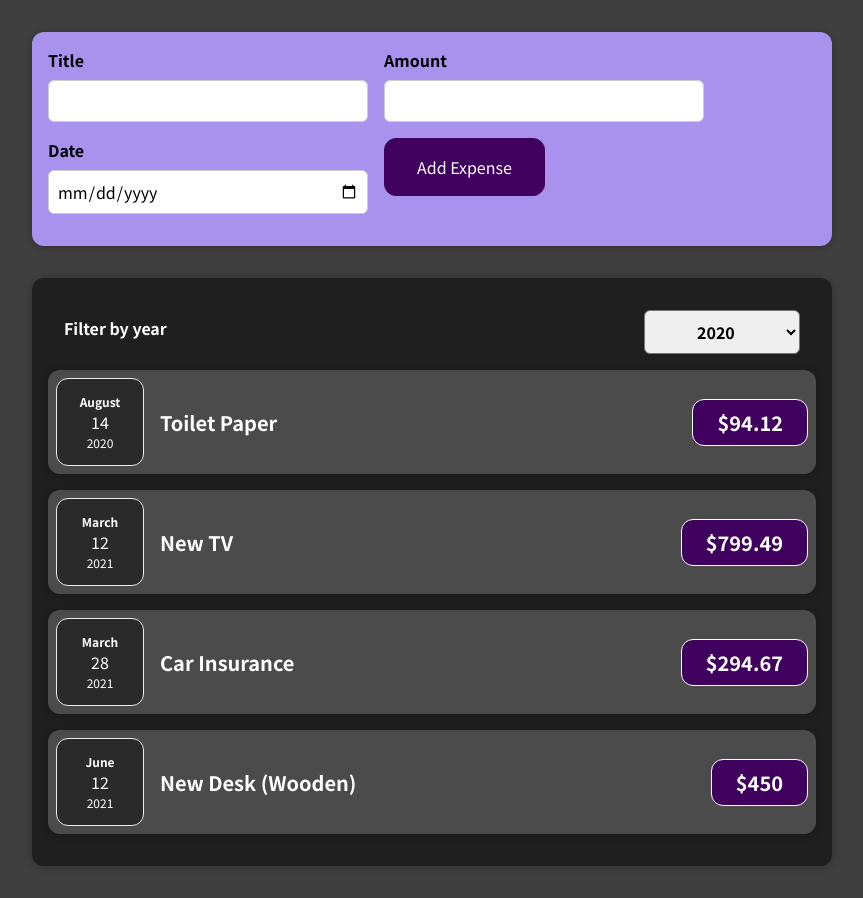
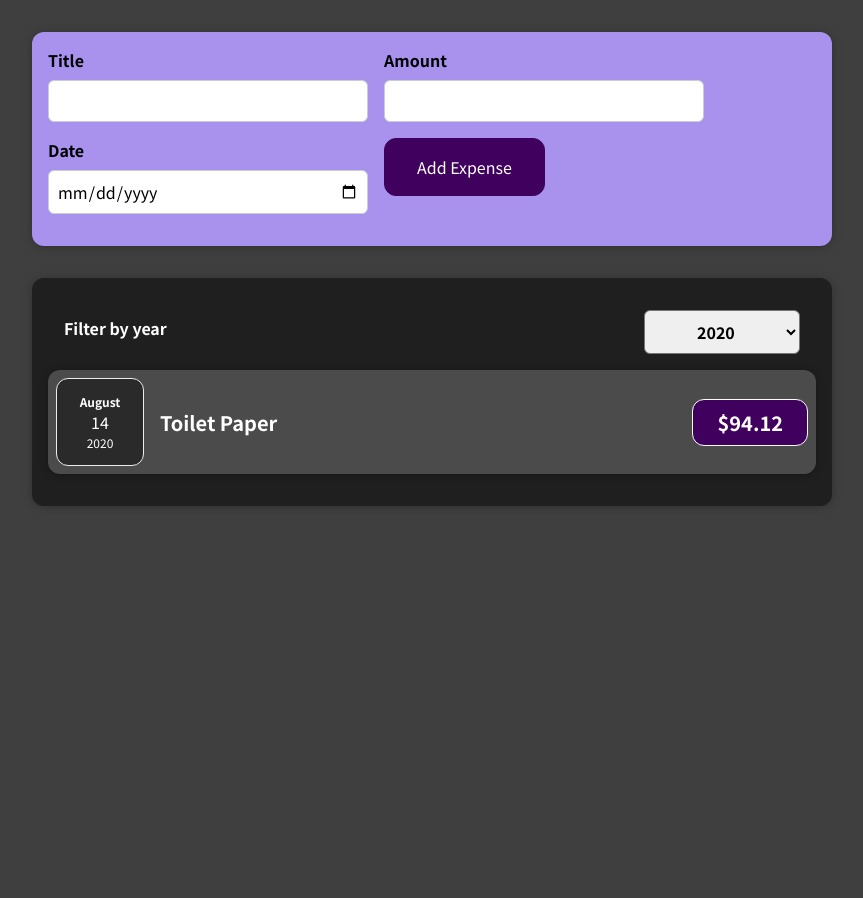
Before and after one commit to neziriElvira/expense-tracker, a React (Create React App) app: page / in a window 1280 px wide. Shown: the whole page, without its empty margins (208-1071 px from the left). After the commit the page ends 800 px from the top, so only its background shows below. Built offline with nearby package versions, Linux system fonts and the light colour scheme.

Commit message:
added outputting conditional content

```diff
--- a/src/App.js
+++ b/src/App.js
@@ -1,10 +1,8 @@
+import { useState } from 'react';
 import Expenses from './components/Expenses/Expenses';
 import NewExpense from './components/NewExpense/NewExpense';
 
-const App = () => {
-
-  const expenses = [
-    {
+const DAMB_DATA = [{
   id: 'e1',
   title: 'Toilet Paper',
   amount: 94.12,
@@ -22,10 +20,18 @@
   title: 'New Desk (Wooden)',
   amount: 450,
   date: new Date(2021, 5, 12),
-    },
+}
 ];
 
+const App = () => {
+
+  const [expenses, setExpenses] = useState(DAMB_DATA);
+
   const addExpense = (expense) => {
+
+    setExpenses(prevExp => {
+      return [expense, ...prevExp];
+    });
     console.log(expense);
   }
 
--- a/src/components/Expenses/Expenses.js
+++ b/src/components/Expenses/Expenses.js
@@ -13,32 +13,28 @@
         console.log('changed');
     }
 
+    const filteredExpenses = props.items.filter(expense => {
+        return expense.date.getFullYear().toString() === selectedYear;
+    });
+
+    let expensesContent = <p>No expenses found</p>
+
+    if (filteredExpenses.length > 0) {
+        expensesContent = filteredExpenses.map((expense) => (
+            <ExpenseItem
+                key={expense.id}
+                title={expense.title}
+                amount={expense.amount}
+                date={expense.date}
+            />
+        ))
+    }
+
     return (
         <div>
-
-
             <Card className="expenses">
                 <ExpensesFilter selected={selectedYear} onYearChange={yearChangeHandler} />
-                <ExpenseItem
-                    title={props.items[0].title}
-                    amount={props.items[0].amount}
-                    date={props.items[0].date}
-                />
-                <ExpenseItem
-                    title={props.items[1].title}
-                    amount={props.items[1].amount}
-                    date={props.items[1].date}
-                />
-                <ExpenseItem
-                    title={props.items[2].title}
-                    amount={props.items[2].amount}
-                    date={props.items[2].date}
-                />
-                <ExpenseItem
-                    title={props.items[3].title}
-                    amount={props.items[3].amount}
-                    date={props.items[3].date}
-                />
+                {expensesContent}
             </Card>
         </div>
     );
--- a/src/components/NewExpense/NewExpense.js
+++ b/src/components/NewExpense/NewExpense.js
@@ -9,12 +9,12 @@
             ...enteredExpenseData,
             id: Math.random().toString()
         };
-        props.onAddExpense();
+        props.onAddExpense(expenseData);
     }
 
     return (
         <div className="new-expense">
-            <ExpenseForm onSaveExpanseData={saveExpenseDataHendler} />
+            <ExpenseForm onSaveExpenseData={saveExpenseDataHendler} />
         </div>
     )
 
```
Lines whose indentation alone changed are shown as unchanged.
